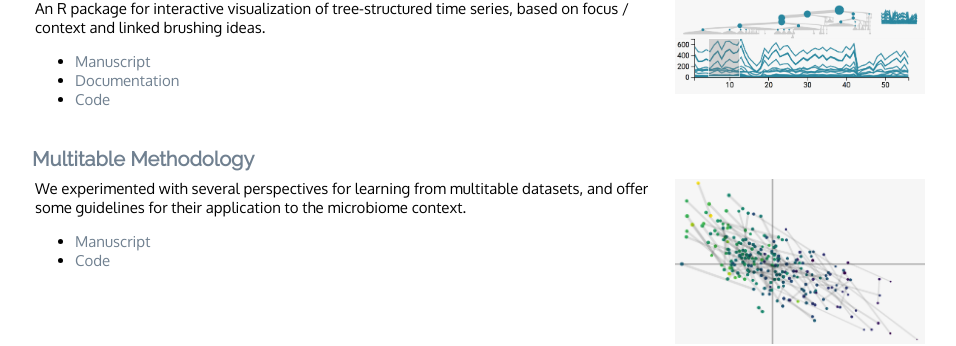
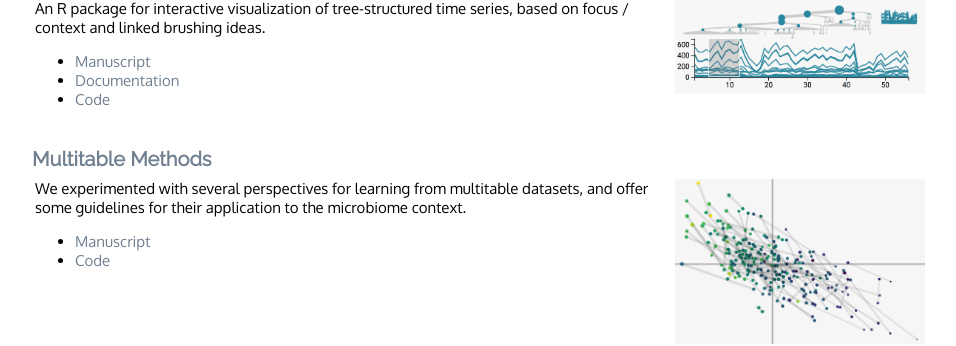
Before and after one commit to krisrs1128/personal-site, a Jekyll site: the page built from projects/projects.html, in a window 1280 px wide and 900 px high, scrolled down 1075 px. Shown: the part 113-459 px from the top of the window, without its empty margins (160-1116 px from the left). Built offline with Jekyll 4.4.1, drawn with Linux system fonts in a browser that asks for light colours.

Commit message:
shorten name

```diff
--- a/projects/projects.html
+++ b/projects/projects.html
@@ -123,7 +123,7 @@ title: Kris Sankaran
  	          </td>
 	      </tr>
     </table>
-    <h3 class="subsubtitle"><a href="https://krisrs1128.github.io/well_microbiome_expers/">Multitable Methodology</a></h3>
+    <h3 class="subsubtitle"><a href="https://krisrs1128.github.io/well_microbiome_expers/">Multitable Methods</a></h3>
     <table>
 	      <tr>
 	          <td class="essay">
```
